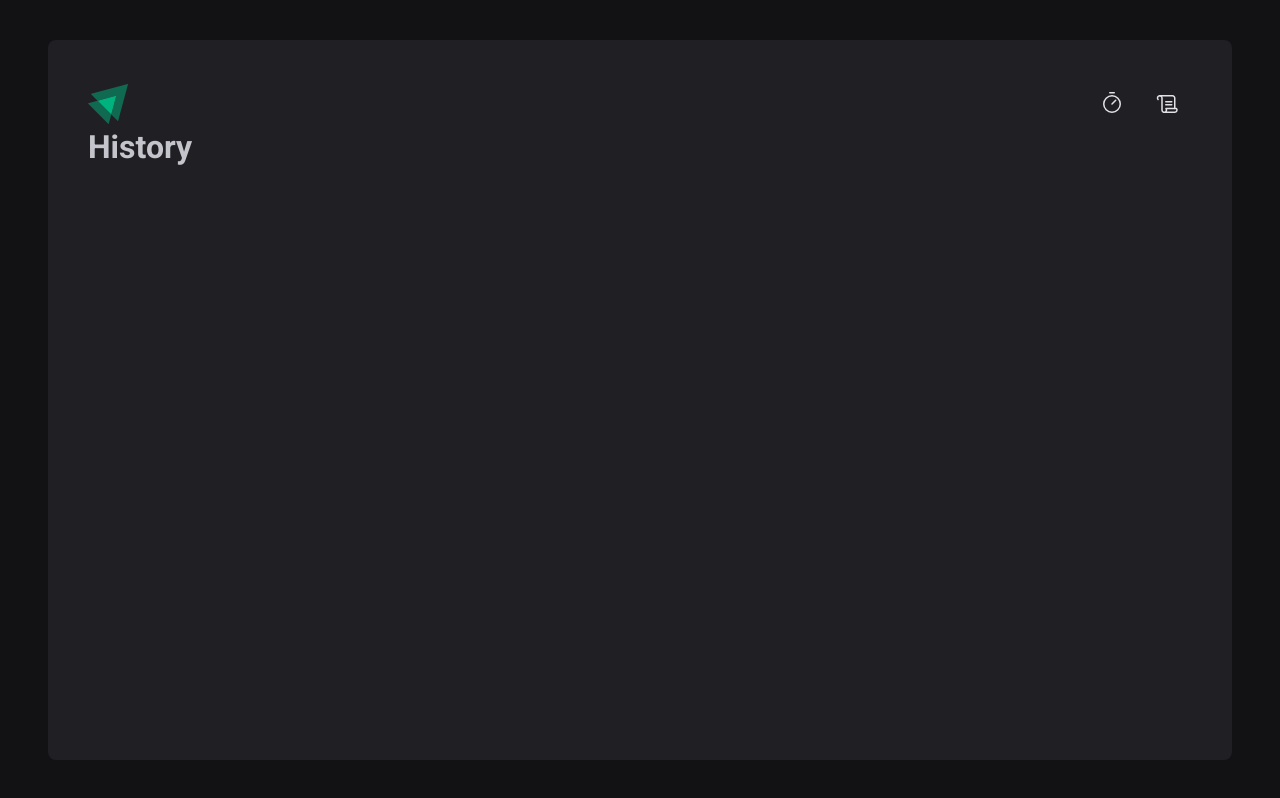
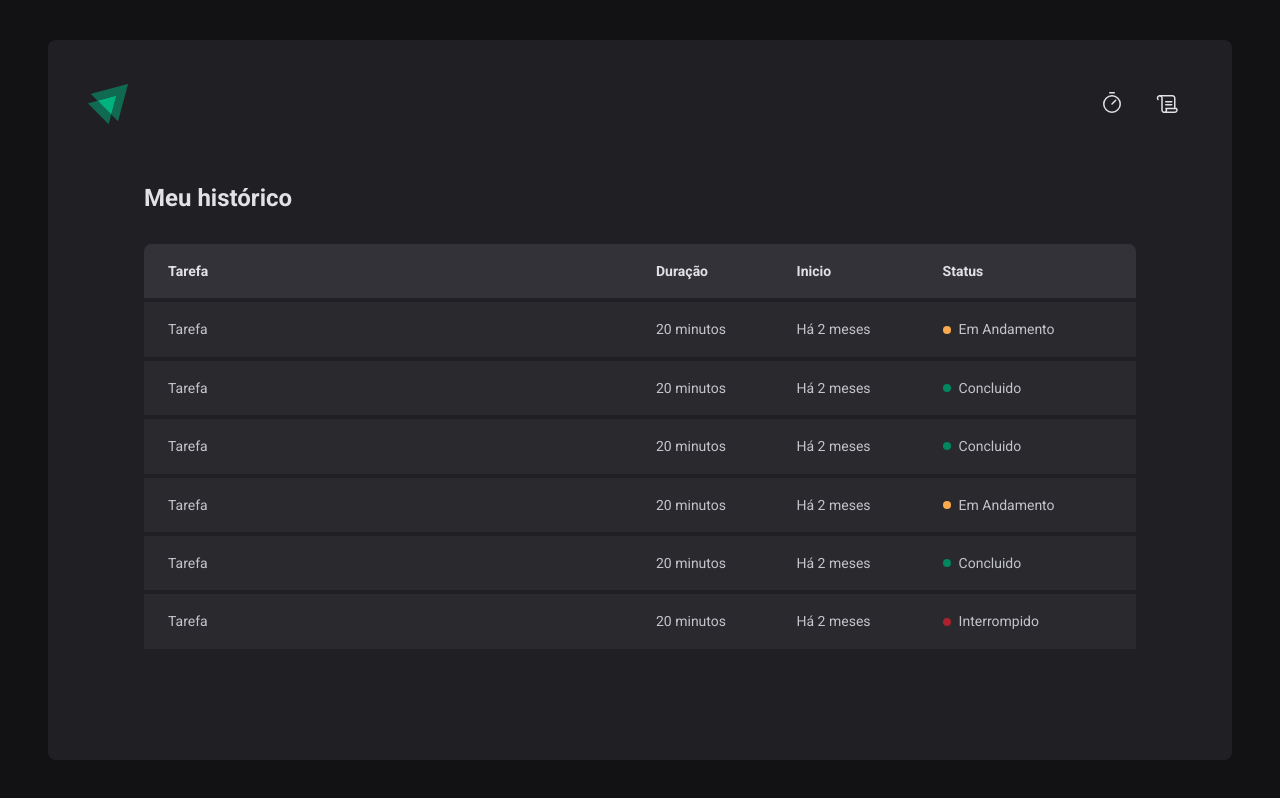
Before and after one commit to bryumi/ignite-timer, a React (Vite) app: page /history in a window 1280 px wide. Built offline with nearby package versions, Linux system fonts and the light colour scheme.

Commit message:
finalizando estilos

```diff
--- a/src/components/pages/History.tsx
+++ /dev/null
@@ -1,7 +0,0 @@
-export function History() {
-  return (
-    <div>
-      <h1>History</h1>
-    </div>
-  )
-}
--- /dev/null
+++ b/src/components/pages/History/index.tsx
@@ -0,0 +1,71 @@
+import { HistoryContainer, HistoryList, Status } from './styles'
+
+export function History() {
+  return (
+    <HistoryContainer>
+      <h1>Meu histórico</h1>
+      <HistoryList>
+        <table>
+          <thead>
+            <tr>
+              <th>Tarefa</th>
+              <th>Duração</th>
+              <th>Inicio</th>
+              <th>Status</th>
+            </tr>
+          </thead>
+          <tbody>
+            <tr>
+              <td>Tarefa</td>
+              <td>20 minutos</td>
+              <td>Há 2 meses</td>
+              <td>
+                <Status statusColor="yellow">Em Andamento</Status>
+              </td>
+            </tr>
+            <tr>
+              <td>Tarefa</td>
+              <td>20 minutos</td>
+              <td>Há 2 meses</td>
+              <td>
+                <Status statusColor="green">Concluido</Status>
+              </td>
+            </tr>
+            <tr>
+              <td>Tarefa</td>
+              <td>20 minutos</td>
+              <td>Há 2 meses</td>
+              <td>
+                <Status statusColor="green">Concluido</Status>
+              </td>
+            </tr>
+            <tr>
+              <td>Tarefa</td>
+              <td>20 minutos</td>
+              <td>Há 2 meses</td>
+              <td>
+                <Status statusColor="yellow">Em Andamento</Status>
+              </td>
+            </tr>
+            <tr>
+              <td>Tarefa</td>
+              <td>20 minutos</td>
+              <td>Há 2 meses</td>
+              <td>
+                <Status statusColor="green">Concluido</Status>
+              </td>
+            </tr>
+            <tr>
+              <td>Tarefa</td>
+              <td>20 minutos</td>
+              <td>Há 2 meses</td>
+              <td>
+                <Status statusColor="red">Interrompido</Status>
+              </td>
+            </tr>
+          </tbody>
+        </table>
+      </HistoryList>
+    </HistoryContainer>
+  )
+}
--- /dev/null
+++ b/src/components/pages/History/styles.ts
@@ -0,0 +1,84 @@
+import styled from 'styled-components'
+
+export const HistoryContainer = styled.main`
+  flex: 1;
+  padding: 3.5rem;
+
+  display: flex;
+  flex-direction: column;
+
+  h1 {
+    font-size: 1.5rem;
+    color: ${(props) => props.theme['gray-100']};
+  }
+`
+export const HistoryList = styled.div`
+  flex: 1;
+  overflow: auto;
+  margin-top: 2rem;
+
+  table {
+    width: 100%;
+    border-collapse: collapse;
+    min-width: 600px;
+
+    th {
+      background-color: ${(props) => props.theme['gray-600']};
+      padding: 1rem;
+      text-align: left;
+      color: ${(props) => props.theme['gray-100']};
+      font-size: 0.875rem;
+      line-height: 1.6;
+
+      &:first-child {
+        border-top-left-radius: 8px;
+        padding-left: 1.5rem;
+      }
+
+      &:last-child {
+        border-top-right-radius: 8px;
+        padding-right: 1.5rem;
+      }
+    }
+
+    td {
+      background-color: ${(props) => props.theme['gray-700']};
+      border-top: 4px solid ${(props) => props.theme['gray-800']};
+      padding: 1rem;
+      font-size: 0.875rem;
+      line-height: 1.6;
+
+      &:first-child {
+        width: 50%;
+        padding-left: 1.5rem;
+      }
+
+      &:last-child {
+        padding-right: 1.5rem;
+      }
+    }
+  }
+`
+const STATUS_COLOR = {
+  yellow: 'yellow-500',
+  green: 'green-500',
+  red: 'red-500',
+} as const
+
+interface StatusProps {
+  statusColor: keyof typeof STATUS_COLOR
+}
+
+export const Status = styled.span<StatusProps>`
+  display: flex;
+  align-items: center;
+  gap: 0.5rem;
+
+  &::before {
+    content: '';
+    width: 0.5rem;
+    height: 0.5rem;
+    border-radius: 9999px;
+    background: ${(props) => props.theme[STATUS_COLOR[props.statusColor]]};
+  }
+`
--- a/src/components/pages/Home/index.tsx
+++ b/src/components/pages/Home/index.tsx
@@ -15,13 +15,27 @@
       <form action="">
         <FormContainer>
           <label htmlFor="task">Vou trabalhar em</label>
-          <TaskInput id="task" placeholder="Dê um nome para o seu projeto" />
+          <TaskInput
+            id="task"
+            list="task-suggestions"
+            placeholder="Dê um nome para o seu projeto"
+          />
+
+          <datalist id="task-suggestions">
+            <option value="Projeto 1" />
+            <option value="Projeto 2" />
+            <option value="Projeto 3" />
+            <option value="Projeto 4" />
+          </datalist>
 
           <label htmlFor="minutesAmount">durante</label>
           <MinutesAmountInput
             type="number"
             id="minutesAmount"
             placeholder="00"
+            step={5}
+            min={5}
+            max={60}
           />
 
           <span>minutos.</span>
--- a/src/components/pages/Home/styles.ts
+++ b/src/components/pages/Home/styles.ts
@@ -48,6 +48,10 @@
 `
 export const TaskInput = styled(BaseInput)`
   flex: 1;
+
+  &::-webkit-calendar-picker-indicator {
+    display: none !important;
+  }
 `
 
 export const MinutesAmountInput = styled(BaseInput)`
```
